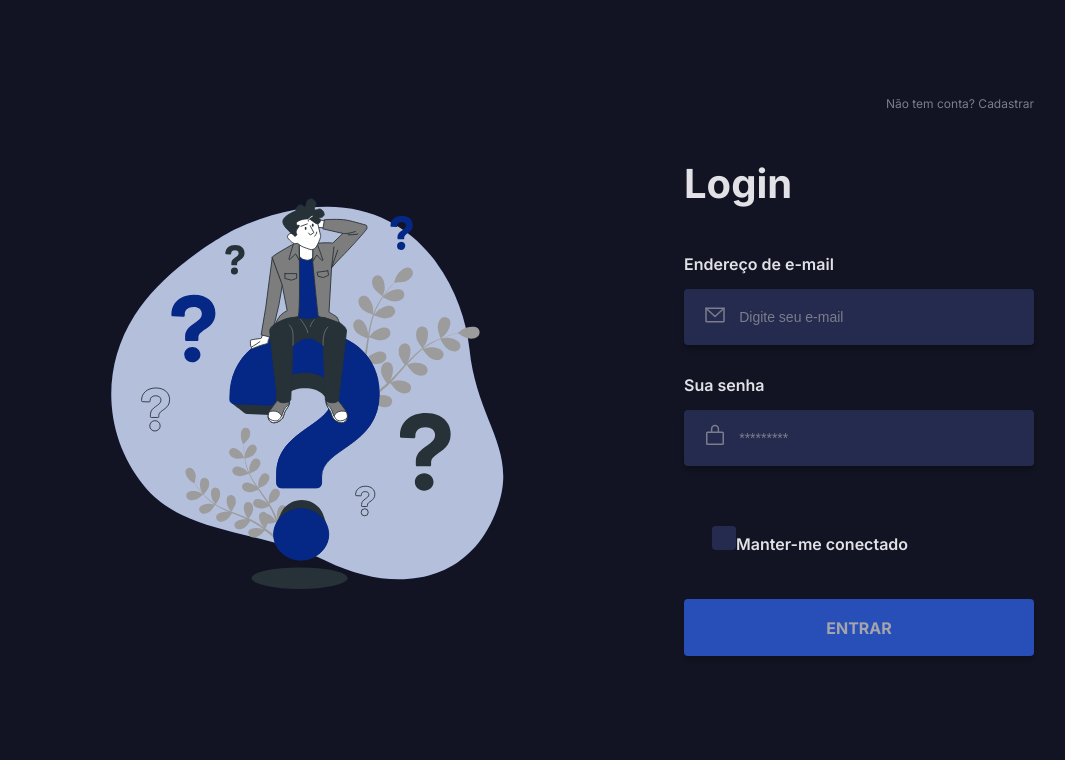
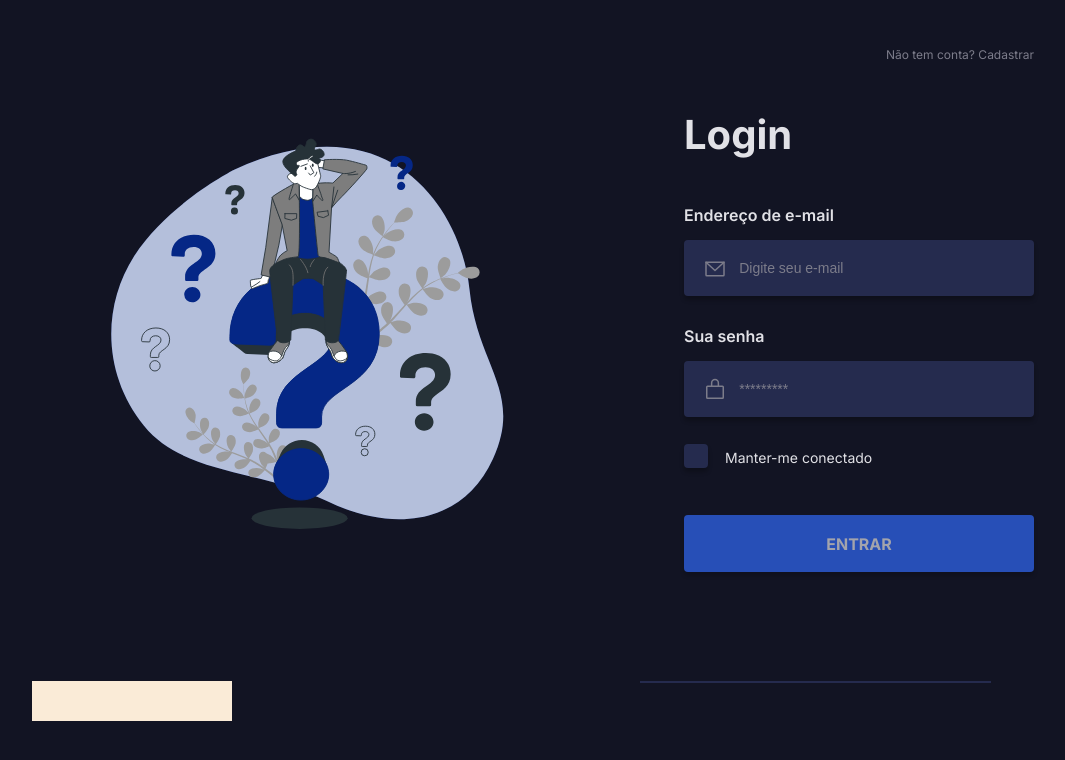
Before and after one commit to Ingridaquino/question-blue, a React (Vite) app: page / in a window 1280 px wide. Shown: the top 760 px of the page, without its empty margins (72-1137 px from the left). Built offline with nearby package versions, Linux system fonts and the light colour scheme.

Commit message:
:lipstick: Created after in component form and component inputCheck new color

```diff
--- a/src/components/form/Form.tsx
+++ b/src/components/form/Form.tsx
@@ -1,12 +1,19 @@
-import React, { useState, useCallback} from 'react';
+import React, { useState, useCallback, useContext} from 'react';
 import { FormLogin, Title } from './styles';
 import InputText from './inputText/InputText';
 import InputCheckbox from './inputCheckbox/InputCheckbox';
 import { userLogin } from '../../models/UserLogin';
 import { listUser } from '../../json/ListUser';
 import Button from '../button/Button';
+import { ThemeContext } from "styled-components";
+
+
 
 function Form(){
+  const { colors, title } = useContext(ThemeContext)
+
+
+
 
   const[dados, setDados] = useState<userLogin>({
     email: '',
@@ -51,7 +58,7 @@ function Form(){
 
   return (
       <FormLogin>
-        <span> Não tem conta? Cadastrar</span>
+        <span color={colors.subText}> Não tem conta? Cadastrar</span>
 
         <Title> Login </Title>
 
--- a/src/components/form/inputCheckbox/InputCheckbox.tsx
+++ b/src/components/form/inputCheckbox/InputCheckbox.tsx
@@ -1,18 +1,19 @@
 import React from 'react';
-import { CheckboxInput, ContainerCheckbox } from './styles';
+import { Check, CheckboxInput, ContainerCheckbox, Label } from './styles';
 
 function InputCheckbox() {
   return (
     <ContainerCheckbox>
-      <label htmlFor='checkbox'>
-      <CheckboxInput
-        type='checkbox'
-        name='checkbox'
-        id='checkbox'
-      />
-        Manter-me conectado
-      <div className='check'></div>
-      </label>
+      <Label htmlFor='checkbox'>
+         Manter-me conectado
+        <CheckboxInput
+          type='checkbox'
+          name='checkbox'
+          id='checkbox'
+        />
+
+        <Check className='check'></Check>
+      </Label>
     </ContainerCheckbox>
   );
 }
--- a/src/components/form/inputCheckbox/styles.ts
+++ b/src/components/form/inputCheckbox/styles.ts
@@ -1,47 +1,58 @@
 import styled from "styled-components";
 
 export const ContainerCheckbox = styled.div`
-    display: flex;
-    /* flex-direction: row; */
-    align-items: center;
-    /* justify-content: start; */
-    padding: 1rem;
-    position: relative;
+
+  & input:checked ~ .check:after {
+    display: block;
+  }
+
+  & .check:after {
+    left: 0.75em;
+    top: 0.45em;
+    width: 0.25em;
+    height: 0.5em;
+    border: solid ${props => props.theme.colors.sky};
+    border-width: 0 0.15em 0.15em 0;
+    transform: rotate(45deg);
+    margin: 0 auto;
+  }
+  `;
 
 
-    label {
-      font-size: 16px;
-      margin-left: 12px;
-      display: block;
-      position: relative;
-      cursor: pointer;
-    }
-`;
+export const Label = styled.label`
+    position: relative;
+    cursor: pointer;
+    user-select: none;
+    padding: 1rem;
+    margin-left: 25px;
+    font-size: 0.875rem;
+    font-weight: 400;
+`
 
 
 export const CheckboxInput = styled.input`
-    all: unset; //tira a estilizaçao padrao dele
-    width: 24px;
-    height: 24px;
-    background-color:#252B4E;
-    border-radius: 4px;
-    display: inline-block;
-    cursor: pointer;
+  position: absolute;
+  opacity: 0;
+  cursor: pointer;
+  height: 0;
+  width: 0;
+`;
 
-    &:checked::after{
-      /* background-color: #252B4E; */
-      top: 5px;
-      left: 9px;
-      background: yellow;
-      height: 20px;
-      width: 5px;
-      content: '';
-      border: solid white;
-      border-width: 0 3px 3px 0;
+export const Check = styled.div`
+  margin-top: -22px;
+  background-color: ${props => props.theme.colors.secundary};
+  box-shadow: 0px 4px 4px rgba(0, 0, 0, 0.25);
+  position: relative;
+  top: 0;
+  left: 0;
+  height: 1.5rem;
+  width: 1.5rem;
+  transition: all 0.3s;
+  border-radius: 4px;
 
-      transform:rotate(45deg);
-      -webkit-transform: rotate(45deg);
-      -ms-transform: rotate(45deg);
-    }
-
+  &:after {
+    content: "";
+    position: absolute;
+    display: none;
+  }
 `;
--- a/src/components/form/inputText/styles.ts
+++ b/src/components/form/inputText/styles.ts
@@ -3,15 +3,16 @@ import styled from "styled-components"
 export const InputContainer = styled.div`
       padding: 0.70rem 1.2rem;
       margin: 1rem 0 2rem 0;
-      background-color: #252b4e;
+      background-color: ${props => props.theme.colors.secundary};
       box-shadow: 0px 4px 4px rgba(0, 0, 0, 0.25);
       display: flex;
       align-items: center;
-      justify-content: start;
+      justify-content: center;
       border-radius: 4px;
 
       .icon{
-        color: #7C7C8A;
+        margin-top: 6px;
+        color: ${props => props.theme.colors.subText};
       }
 `
 
@@ -24,14 +25,15 @@ export const Input = styled.input`
       border: 0;
       outline: none;
       margin-left: 12px;
-      color:#7C7C8A ;
-      font-size: 1rem;
+      color: ${props => props.theme.colors.subText};
+      font-size: 0.875rem;
+      user-select: none;
 
     &::placeholder {
       font-weight: 500;
       line-height: 15px;
       font-size: 0.875rem;
-        color: #7C7C8A;
+      color: ${props => props.theme.colors.subText};
       text-align: start;
       display: block;
     }
--- a/src/components/form/styles.ts
+++ b/src/components/form/styles.ts
@@ -12,18 +12,18 @@ span {
    display: block;
    font-size: 0.75rem;
    text-align: end;
-   color:#7C7C8A;
+   color:${props => props.theme.colors.subText}
 }
 
 
 form {
   margin-top: 3rem;
 
-  label {
+  & > label {
     margin-top: 12px;
     font-size: 1rem;
     font-weight: 600;
-    color:#E1E1E6;
+    color:${props => props.theme.colors.text};
     line-height: 17px;
   }
 
--- a/src/pages/login/Login.tsx
+++ b/src/pages/login/Login.tsx
@@ -1,6 +1,6 @@
 import React from "react";
 import Form from "../../components/form/Form";
-import { Container, ImagemContainer } from "./styles";
+import { After, Container, ImagemContainer } from "./styles";
 import Image from './../../assets/question.svg'
 
 function Login() {
@@ -15,6 +15,8 @@ function Login() {
 
       <Form />
 
+      <After></After>
+
     </Container>
   );
 }
--- a/src/pages/login/styles.ts
+++ b/src/pages/login/styles.ts
@@ -46,3 +46,18 @@ export const ImagemContainer = styled.div `
     }
   }
 `
+
+export const After = styled.div`
+background-color: antiquewhite;
+width: 200px;
+height: 40px;
+
+&::after {
+        content: '';
+        position: absolute;
+        width: 349px;
+        right: 217px;
+        border: 1px solid ${props => props.theme.colors.secundary};
+      }
+
+`
```
Also changed, not shown: src/components/redeSocial/RedeSocial.tsx (added, +11 -0 lines), src/components/redeSocial/style.ts (added). Lines whose indentation alone changed are shown as unchanged.
